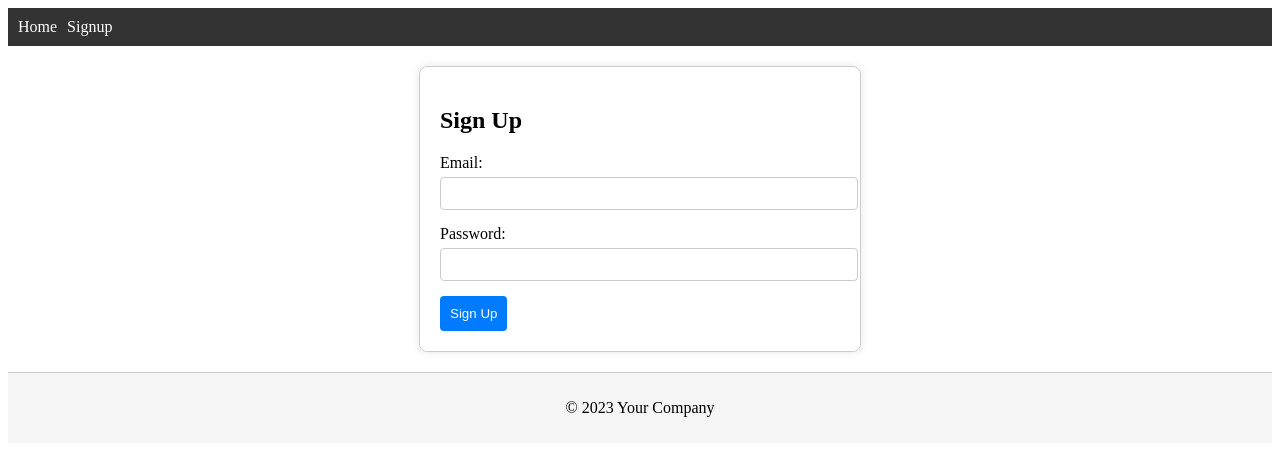
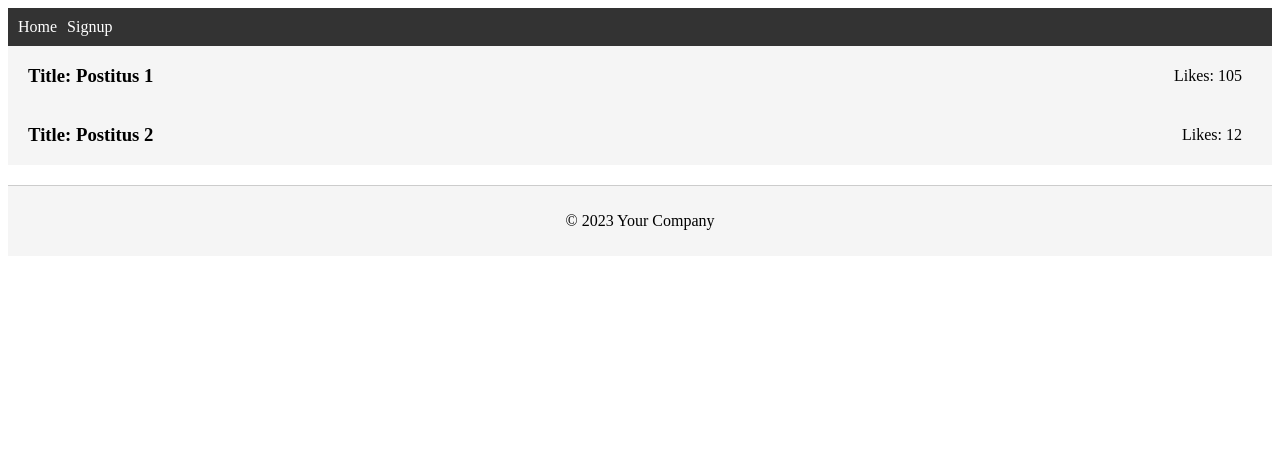
Before and after one commit to MeelisRekker/WAD_groupBC, a Vue app in the folder app/: page / in a window 1280 px wide. Before the commit this address led to /signup. Shown: the top 456 px of the page. Built offline with nearby package versions, Linux system fonts and the light colour scheme.

Commit message:
Create views and pages

```diff
--- a/app/src/App.vue
+++ b/app/src/App.vue
@@ -1,21 +1,19 @@
 <template>
   <div>
     <Header />
-    <Signup />
+    <router-view/>
     <Footer />
   </div>
 </template>
 
 <script>
-import Header from './components/header.vue';
-import Footer from './components/footer.vue';
-import Signup from './components/signup.vue';
+import Header from './components/Header.vue';
+import Footer from './components/Footer.vue';
 
 export default {
   components: {
     Header,
     Footer,
-    Signup,
   }
 };
 </script>
--- /dev/null
+++ b/app/src/components/Post.vue
@@ -0,0 +1,27 @@
+<template>
+  <div class="post">
+    <h3>Title: {{ title }} </h3>
+    <p> Likes: {{ likes }}</p>
+  </div>
+</template>
+
+<script>
+export default {
+  name: 'Post',
+  props: {
+    title: String,
+    likes: Number
+  }
+}
+</script>
+
+<style scoped>
+.post {
+  display: flex;
+  align-items: center;
+  justify-content: space-between;
+  padding-left: 20px;
+  padding-right: 30px;
+  background-color: #f5f5f5;
+}
+</style>
--- /dev/null
+++ b/app/src/components/Posts.vue
@@ -0,0 +1,27 @@
+<template>
+  <div class="posts">
+    <!-- TODO jsonist võtta ja foreachiga lisada Post'ide sisu siia -->
+    <Post title="Postitus 1" likes="105" />
+    <Post title="Postitus 2" likes="12" />
+  </div>
+</template>
+
+<script>
+import Post from './Post'
+
+export default {
+  name: 'Posts',
+  components: {
+    Post,
+  }
+}
+</script>
+
+<style scoped>
+.posts {
+  display: flex;
+  flex-direction: column;
+  gap: 2;
+  justify-content: center;
+}
+</style>
--- a/app/src/components/header.vue
+++ b/app/src/components/header.vue
@@ -3,8 +3,8 @@
       <nav>
         <ul>
           <!-- Add your navigation links here -->
-          <li><a href="/">Home</a></li>
-          <li><a href="/signup">Signup</a></li>
+          <li><router-link to="/">Home</router-link></li>
+          <li><router-link to="/signup">Signup</router-link></li>
         </ul>
       </nav>
     </header>
--- a/app/src/components/signup.vue
+++ b/app/src/components/signup.vue
@@ -21,6 +21,7 @@
   <script>
 
   export default {
+    name: 'Signup',
     components: {},
     data() {
       return {
--- a/app/src/router/index.js
+++ b/app/src/router/index.js
@@ -1,19 +1,22 @@
 import { createRouter, createWebHashHistory } from 'vue-router'
-import HomeView from '../views/HomeView.vue'
+
+import Signup from '../components/Signup';
+import Posts from '../components/Posts';
 
 const routes = [
   {
     path: '/',
     name: 'home',
-    component: HomeView
+    component: Posts
   },
   {
-    path: '/about',
-    name: 'about',
+    path: '/signup',
+    name: 'signup',
+    component: Signup
     // route level code-splitting
     // this generates a separate chunk (about.[hash].js) for this route
     // which is lazy-loaded when the route is visited.
-    component: () => import(/* webpackChunkName: "about" */ '../views/AboutView.vue')
+    // component: () => import(/* webpackChunkName: "about" */ '../views/SignupView.vue')
   }
 ]
 
--- a/app/src/views/AboutView.vue
+++ /dev/null
@@ -1,5 +0,0 @@
-<template>
-  <div class="about">
-    <h1>This is an about page</h1>
-  </div>
-</template>
```
Also changed, not shown: app/src/components/HelloWorld.vue (deleted, +0 -59 lines), app/src/main.js (+1 -12 lines), app/src/views/HomeView.vue (+3 -5 lines), app/src/views/SignupView.vue (added, +16 -0 lines).
